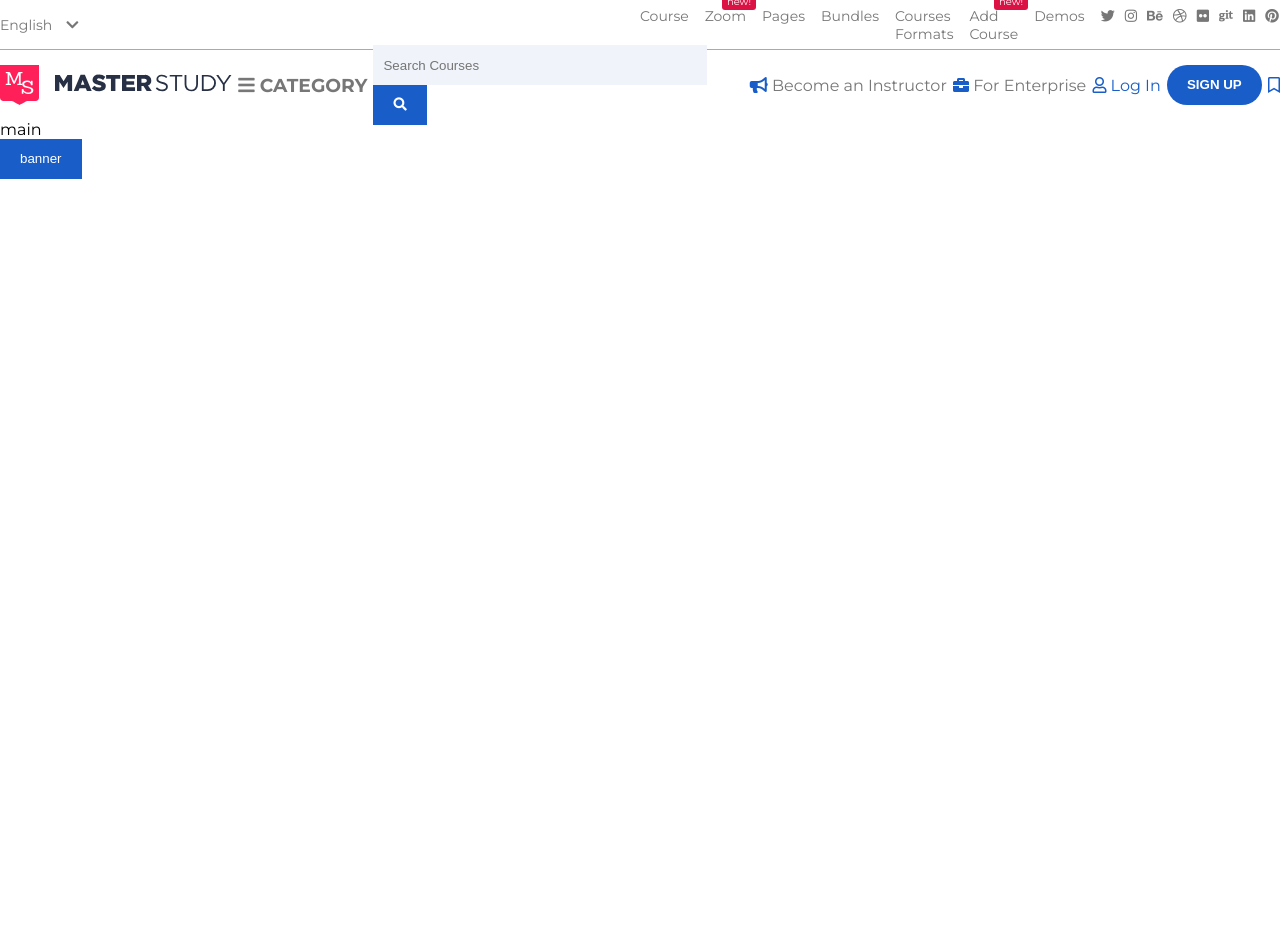
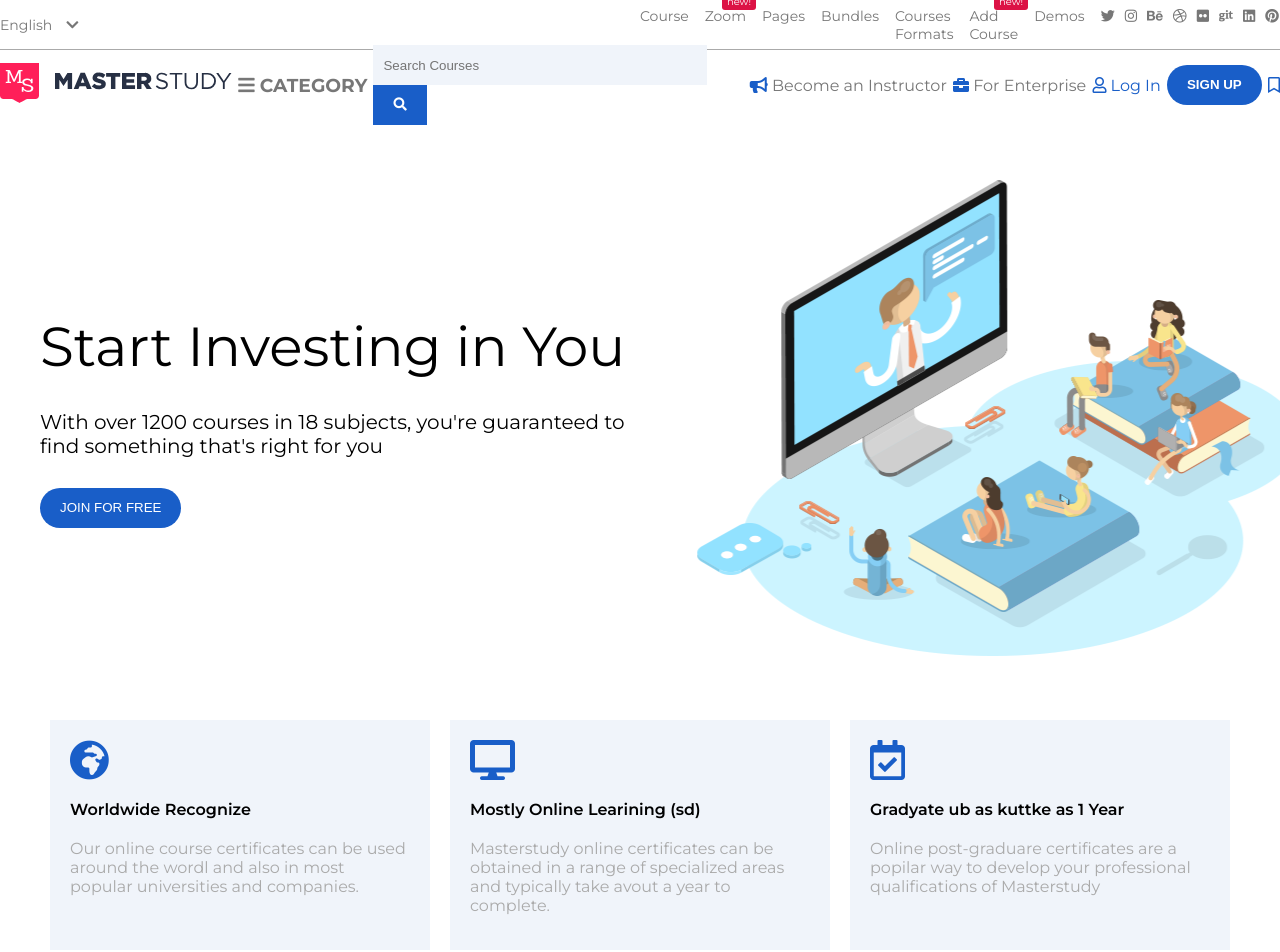
Before and after one commit to alessandroNessi/proj-html-vuejs, a Vue app: page / in a window 1280 px wide. Shown: the top 952 px of the page. Before the commit the page ends 800 px from the top, so only its background shows below. Built offline with nearby package versions, Linux system fonts and the light colour scheme.

Commit message:
first section completed

```diff
--- a/src/assets/style/common.scss
+++ b/src/assets/style/common.scss
@@ -16,7 +16,6 @@ body{
     display: none;
 }
 .container-l{
-    display: flex;
     width: 100%;
     height: 100%;
     max-width: 1600px;
@@ -24,7 +23,6 @@ body{
     margin: 0 auto;
 }
 .container-s{
-    display: flex;
     width: 100%;
     max-width: 1200px;
     margin: 0 auto;
@@ -39,6 +37,7 @@ button{
     padding: $buttonPadding;
     line-height: $buttonHeight;
     vertical-align: middle;
+    cursor: pointer;
 }
 .rounded{
     border-radius: calc($buttonHeight / 2);
@@ -52,6 +51,7 @@ ul{
 a{
     text-decoration: none;
     color: inherit;
+    cursor: pointer;
 }
 .j-center{
     justify-content: center;
@@ -59,33 +59,39 @@ a{
 .a-center{
     align-items: center;
 }
+.col-12{
+    width: 100%;
+}
+.col-11{
+    width: calc((100% * 11)  / 12);
+}
 .col-10{
-    width: 10%;
+    width: calc((100% * 10)  / 12);
 }
 .col-9{
-    width: calc(100% / 9);
+    width: calc((100% * 9)  / 12);
 }
 .col-8{
-    width: 12.5%;
+    width: calc((100% * 8)  / 12);
 }
 .col-7{
-    width: calc(100% / 7);
+    width: calc((100% * 7)  / 12);
 }
 .col-6{
-    width: calc(100% / 6);
+    width: calc((100% * 6)  / 12);
 }
 .col-5{
-    width: 20%;
+    width: calc((100% * 5)  / 12);
 }
 .col-4{
-    width: 25%;
+    width: calc((100% * 4)  / 12);
 }
 .col-3{
-    width: calc(100% / 3);
+    width: calc((100% * 3)  / 12);
 }
 .col-2{
-    width: 50%;
+    width: calc((100% * 2)  / 12);
 }
 .col-1{
-    width: 100%;
+    width: calc((100% * 1)  / 12);
 }
--- a/src/components/Footer.vue
+++ b/src/components/Footer.vue
@@ -1,7 +1,7 @@
 <template>
-  <button class="button">
-    <p>banner</p>
-  </button>
+  <footer>
+
+  </footer>
 </template>
 
 <script>
--- a/src/components/Header.vue
+++ b/src/components/Header.vue
@@ -1,14 +1,14 @@
 <template>
   <header ref="header">
     <div class="container-l">
-      <img src="../assets/img/MasterStudy_logo.svg" alt="MasterStudy logo">
+      <a href="#"><img src="../assets/img/MasterStudy_logo.svg" alt="MasterStudy logo"></a>
       <a href="#"><h3 class="grey subtitle"><i class="fas fa-bars"></i> CATEGORY</h3></a>
       <div class="grow"><input placeholder="Search Courses" class="search" type="text"><button><i class="fas fa-search"></i></button></div>
       <a class="grey subtitle"><i class="blue fas fa-bullhorn"></i> Become an Instructor</a>
       <a class="grey subtitle"><i class="blue fas fa-briefcase"></i> For Enterprise</a>
       <a class="subtitle blue"><i class="blue far fa-user"></i><span class="blue"> Log In</span></a>
       <button class="rounded"><h4>SIGN UP</h4></button>
-      <i class="blue far fa-bookmark"></i>
+      <a href="#"><i class="blue far fa-bookmark"></i></a>
     </div>
   </header>
 </template>
@@ -32,6 +32,7 @@ export default {
 <style lang="scss" scoped>
 @import "../assets/style/common.scss";
   .container-l{
+    display: flex;
     justify-content: space-between;
   }
   .grow{
--- a/src/components/Main.vue
+++ b/src/components/Main.vue
@@ -1,13 +1,19 @@
 <template>
   <main>
-    <p>main</p>
+    <SectionInvesting/>
   </main>
 </template>
 
 <script>
+import SectionInvesting from './Main_components/SectionInvesting.vue'
 export default {
   name: "Main",
-  props: {},
+  components:{
+    SectionInvesting,
+  },
+  props: {
+
+  },
   data() {
     return {};
   },
@@ -15,4 +21,6 @@ export default {
 };
 </script>
 
-<style></style>
+<style lang="scss" scoped>
+
+</style>
--- /dev/null
+++ b/src/components/Main_components/Course.vue
@@ -0,0 +1,47 @@
+<template>
+  <div :class="this.preview?`col-8`:this.lateral?`col-12`:`col-4`" class="course">
+      <img :src="require(`../../assets/img/${this.img}`)" :alt="this.header">
+      <div class="course_details" >
+          <h4>{{this.header}}</h4>
+          <p>{{this.paragraph}} corsi</p>
+      </div>
+  </div>
+</template>
+
+<script>
+export default {
+  name: "Course",
+  props: {
+      img: String,
+      header: String,
+      paragraph: String,
+      preview: Boolean,
+      lateral: Boolean
+  },
+  data() {
+    return {};
+  },
+  methods: {},
+};
+</script>
+
+<style lang="scss" scoped>
+@import '../../assets/style/common.scss';
+    .course{
+
+        padding: 10px 15px;
+        overflow: hidden;
+        width: 100%;
+        .course_details{
+            display: flex;
+            justify-content: space-between;
+            h4{
+                font-weight: 600;
+            }
+        }
+        img{
+            width: 100%;
+            margin-bottom: 5px;
+        }
+    }
+</style>
--- /dev/null
+++ b/src/components/Main_components/Goal.vue
@@ -0,0 +1,53 @@
+<template>
+  <div class="goal">
+      <div class="content">
+          <i :class="this.icon"></i>
+          <h4>{{this.header}}</h4>
+          <p>{{this.paragraph}}</p>
+      </div>
+  </div>
+</template>
+
+<script>
+export default {
+  name: "Goal",
+  props: {
+      icon:String,
+      header: String,
+      paragraph: String,
+  },
+  data() {
+    return {};
+  },
+  methods: {},
+};
+</script>
+
+<style lang="scss" scoped>
+@import '../../assets/style/common.scss';
+    .goal{
+        width: 100%;
+        padding:0 10px;
+        .content{
+            padding: 20px;
+            background-color: $grey300;
+            i{
+                color: $blue400;
+                font-size: 40px;
+            }
+            h4{
+                margin: 20px 0;
+                font-weight: 600;
+            }
+            p{
+                color: $grey700;
+            }
+            height: 230px;
+            overflow-y: auto;
+            &::-webkit-scrollbar{
+                width: 0;
+            }
+        }
+    }
+
+</style>
--- /dev/null
+++ b/src/components/Main_components/HPB.vue
@@ -0,0 +1,38 @@
+<template>
+  <div class="hpb">
+      <h2 :style="`font-size:${this.fontsize*2.75}px`">{{this.header}}</h2>
+      <p :style="`font-size:${this.fontsize}px`">{{this.paragraph}}</p>
+      <button class="rounded">{{this.button}}</button>
+  </div>
+</template>
+
+<script>
+export default {
+  name: "HPB",
+  props: {
+      header: String,
+      paragraph: String,
+      button: String,
+      fontsize: String
+  },
+  data() {
+    return {};
+  },
+  methods: {},
+};
+</script>
+
+<style lang="scss" scoped>
+@import '../../assets/style/common.scss';
+$distance: 30px;
+    .hpb{
+
+        h2{
+            font-weight: 400;
+            margin-bottom: $distance;
+        }
+        p{
+            margin-bottom: $distance;
+        }
+    }
+</style>
--- /dev/null
+++ b/src/components/Main_components/SectionInvesting.vue
@@ -0,0 +1,132 @@
+<template>
+  <section class="investing">
+    <div class="container-s">
+      <div class="minibanner">
+        <HPB
+          class="banner_title"
+          :fontsize="20"
+          :header="`Start Investing in You`"
+          :paragraph="`With over 1200 courses in 18 subjects, you're guaranteed to find something that's right for you`"
+          :button="`JOIN FOR FREE`"
+        />
+        <div class="background_img">
+          <img class="bgr" src="../../assets/img/base.png" alt="bgr" />
+          <img
+            class="img1"
+            src="../../assets/img/book1.png"
+            alt="img1 composed"
+          />
+          <img
+            class="img2"
+            src="../../assets/img/book2.png"
+            alt="img2 composed"
+          />
+        </div>
+      </div>
+      <div class="goals">
+        <Goal :icon="`fas fa-globe-africa`" :header="`Worldwide Recognize`" :paragraph="`Our online course certificates can be used around the wordl and also in most popular universities and companies.`" class="col-4" />
+        <Goal :icon="`fas fa-desktop`" :header="`Mostly Online Learining (sd)`" :paragraph="`Masterstudy online certificates can be obtained in a range of specialized areas and typically take avout a year to complete.`" class="col-4" />
+        <Goal :icon="`far fa-calendar-check`" :header="`Gradyate ub as kuttke as 1 Year`" :paragraph="`Online post-graduare certificates are a popilar way to develop your professional qualifications of Masterstudy`" class="col-4" />
+      </div>
+      <div class="courses">
+          <Course :header="this.previewCourse.header" :paragraph="this.previewCourse.paragraph" :img="this.previewCourse.url" :preview="true" />
+          <div class="lateral col-4">
+              <Course v-for="(element, index) in this.lateralArray" :key="index" :header="element.header" :paragraph="element.paragraph" :preview="element.preview" :lateral="true" :img="element.url" />
+          </div>
+          <Course v-for="(element, index) in this.coursesArray" :key="index" :header="element.header" :paragraph="element.paragraph" :preview="element.preview" :img="element.url" />
+      </div>
+    </div>
+  </section>
+</template>
+
+<script>
+import HPB from "./HPB.vue";
+import Goal from "./Goal.vue";
+import Course from "./Course.vue";
+export default {
+  name: "SectionInvesting",
+  components: {
+    HPB,
+    Goal,
+    Course,
+  },
+  data(){
+      return{
+          previewCourse:{
+                url:"cat_1-1540x750.jpg",
+                header:"Software Developement",
+                paragraph:"5",
+                preview:false,
+            },
+          lateralArray:[
+              {
+                url:"cat_2-740x310.jpg",
+                header:"Art",
+                paragraph:"8",
+                preview:false,
+            },
+            {
+                url:"cat_3-740x310.jpg",
+                header:"Material Design",
+                paragraph:"5",
+                preview:false,
+            },
+          ],
+          coursesArray:[
+            {
+                url:"cat_5-740x310.jpg",
+                header:"Music",
+                paragraph:"5",
+                preview:false,
+            },
+            {
+                url:"cat_4-740x310.jpg",
+                header:"Exercise",
+                paragraph:"7",
+                preview:false,
+            },
+            {
+                url:"cat_6-740x310.jpg",
+                header:"Photography",
+                paragraph:"4",
+                preview:false,
+            },
+          ],
+      }
+  }
+};
+</script>
+
+<style lang="scss" scoped>
+@import "../../assets/style/common.scss";
+.investing {
+  padding: 50px 0;
+  .minibanner {
+    display: flex;
+    align-items: center;
+    height: 500px;
+    .background_img {
+      transform: translate(10%, 0);
+      position: relative;
+      .img1 {
+        position: absolute;
+        top: 25%;
+        left: 60%;
+      }
+      .img2 {
+        position: absolute;
+        bottom: 10%;
+        left: 35%;
+      }
+    }
+  }
+  .goals{
+      display: flex;
+      margin: 50px 0;
+  }
+  .courses{
+      display: flex;
+      flex-wrap: wrap;
+  }
+}
+</style>
--- a/src/components/Nav.vue
+++ b/src/components/Nav.vue
@@ -55,6 +55,9 @@ export default {
     nav{
         font-size: 14px;
         border-bottom: 1px solid $grey700;
+        .container-l{
+            display: flex;
+        }
         .container-l>*{
             color: $grey900!important;
             width: 50%;
```
Also changed, not shown: src/components/Main_components/Banner.vue (renamed from src/components/Banner.vue), src/components/Main_components/Card.vue (renamed from src/components/Card.vue), 2 other files (tests, documents, lock files or other folders).
